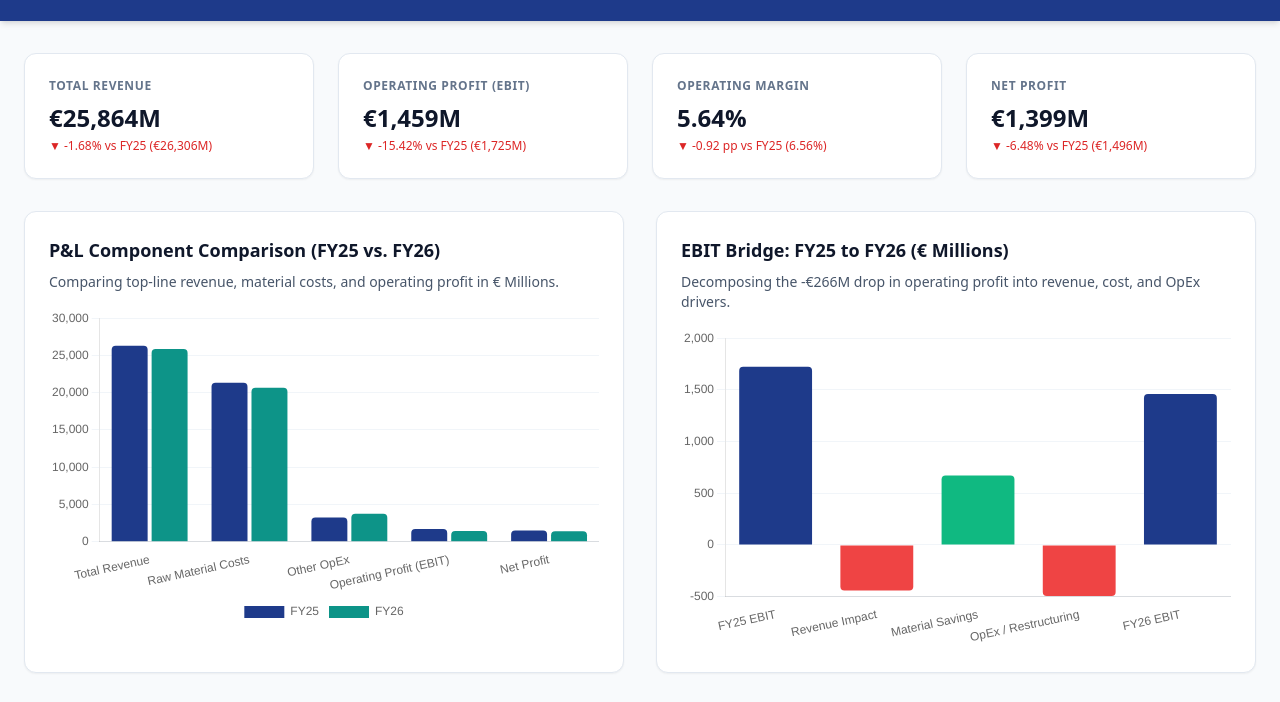
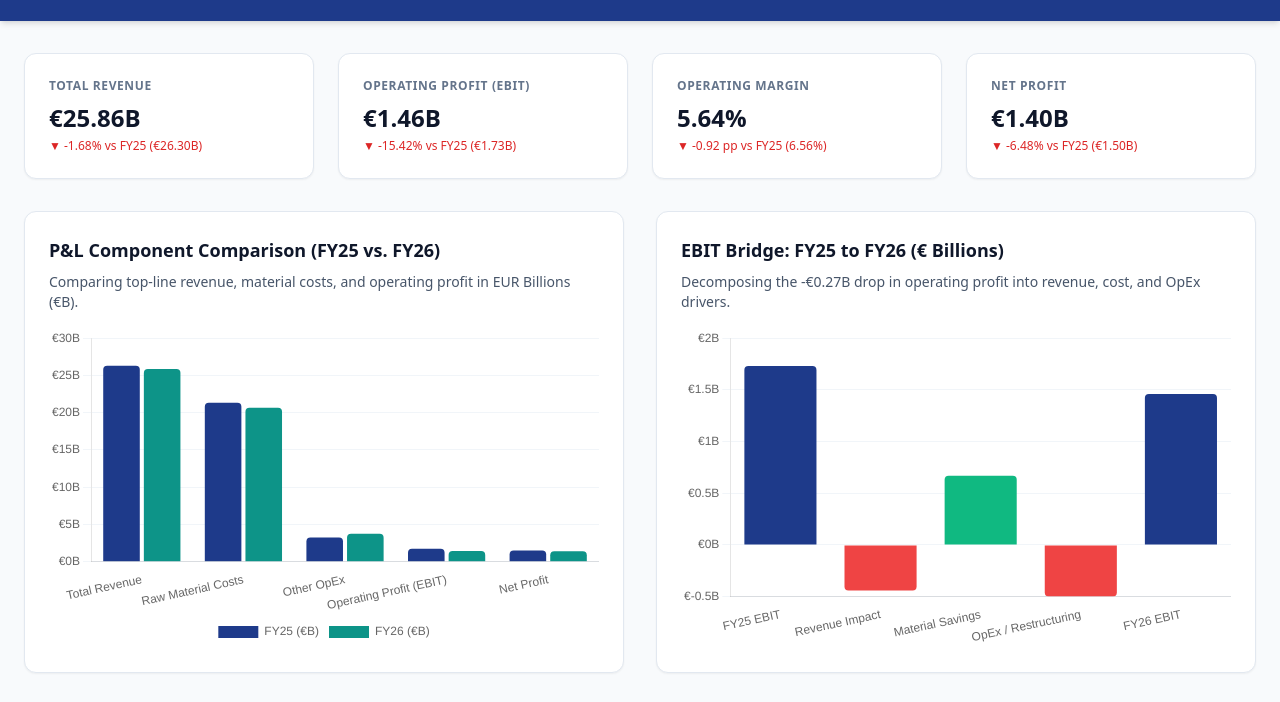
Before and after one commit to j-web-png/ikea-financial-dashboard-, a website: page index.html in a window 1280 px wide. Shown: the part 87-789 px from the top of the page. Drawn offline with nearby package versions, Linux system fonts and the light colour scheme.

Commit message:
Update index.html

```diff
--- a/index.html
+++ b/index.html
@@ -15,7 +15,7 @@
         <div class="max-w-7xl mx-auto px-6 py-6 flex flex-col md:flex-row justify-between items-start md:items-center">
             <div>
                 <h1 class="text-2xl md:text-3xl font-bold">Inter IKEA Group Financial Dashboard</h1>
-                <p class="text-blue-200 text-sm mt-1">Operating Income Compression Analysis: FY25 vs. FY26</p>
+                <p class="text-blue-200 text-sm mt-1">Operating Income Compression Analysis: FY25 vs. FY26 (in EUR Billions)</p>
             </div>
             <div class="mt-4 md:mt-0 bg-blue-800 px-4 py-2 rounded-lg text-sm border border-blue-700">
                 <span class="font-semibold">Sample Size (N):</span> 2 Consolidated Fiscal Years | <span class="font-semibold">Source:</span> FY26 Annual Report
@@ -29,13 +29,13 @@
         <section class="grid grid-cols-1 md:grid-cols-4 gap-6">
             <div class="bg-white p-6 rounded-xl shadow-sm border border-slate-200">
                 <p class="text-xs uppercase tracking-wider text-slate-500 font-semibold">Total Revenue</p>
-                <p class="text-2xl font-bold text-slate-900 mt-2">€25,864M</p>
-                <p class="text-xs text-red-600 mt-1 font-medium">▼ -1.68% vs FY25 (€26,306M)</p>
+                <p class="text-2xl font-bold text-slate-900 mt-2">€25.86B</p>
+                <p class="text-xs text-red-600 mt-1 font-medium">▼ -1.68% vs FY25 (€26.30B)</p>
             </div>
             <div class="bg-white p-6 rounded-xl shadow-sm border border-slate-200">
                 <p class="text-xs uppercase tracking-wider text-slate-500 font-semibold">Operating Profit (EBIT)</p>
-                <p class="text-2xl font-bold text-slate-900 mt-2">€1,459M</p>
-                <p class="text-xs text-red-600 mt-1 font-medium">▼ -15.42% vs FY25 (€1,725M)</p>
+                <p class="text-2xl font-bold text-slate-900 mt-2">€1.46B</p>
+                <p class="text-xs text-red-600 mt-1 font-medium">▼ -15.42% vs FY25 (€1.73B)</p>
             </div>
             <div class="bg-white p-6 rounded-xl shadow-sm border border-slate-200">
                 <p class="text-xs uppercase tracking-wider text-slate-500 font-semibold">Operating Margin</p>
@@ -44,8 +44,8 @@
             </div>
             <div class="bg-white p-6 rounded-xl shadow-sm border border-slate-200">
                 <p class="text-xs uppercase tracking-wider text-slate-500 font-semibold">Net Profit</p>
-                <p class="text-2xl font-bold text-slate-900 mt-2">€1,399M</p>
-                <p class="text-xs text-red-600 mt-1 font-medium">▼ -6.48% vs FY25 (€1,496M)</p>
+                <p class="text-2xl font-bold text-slate-900 mt-2">€1.40B</p>
+                <p class="text-xs text-red-600 mt-1 font-medium">▼ -6.48% vs FY25 (€1.50B)</p>
             </div>
         </section>
 
@@ -54,7 +54,7 @@
             <!-- Chart 1: P&L Comparison -->
             <div class="bg-white p-6 rounded-xl shadow-sm border border-slate-200">
                 <h3 class="text-lg font-bold text-slate-900 mb-2">P&L Component Comparison (FY25 vs. FY26)</h3>
-                <p class="text-sm text-slate-600 mb-4">Comparing top-line revenue, material costs, and operating profit in € Millions.</p>
+                <p class="text-sm text-slate-600 mb-4">Comparing top-line revenue, material costs, and operating profit in EUR Billions (€B).</p>
                 <div class="relative h-80">
                     <canvas id="plComparisonChart"></canvas>
                 </div>
@@ -62,8 +62,8 @@
 
             <!-- Chart 2: EBIT Waterfall / Variance Bridge -->
             <div class="bg-white p-6 rounded-xl shadow-sm border border-slate-200">
-                <h3 class="text-lg font-bold text-slate-900 mb-2">EBIT Bridge: FY25 to FY26 (€ Millions)</h3>
-                <p class="text-sm text-slate-600 mb-4">Decomposing the -€266M drop in operating profit into revenue, cost, and OpEx drivers.</p>
+                <h3 class="text-lg font-bold text-slate-900 mb-2">EBIT Bridge: FY25 to FY26 (€ Billions)</h3>
+                <p class="text-sm text-slate-600 mb-4">Decomposing the -€0.27B drop in operating profit into revenue, cost, and OpEx drivers.</p>
                 <div class="relative h-80">
                     <canvas id="ebitWaterfallChart"></canvas>
                 </div>
@@ -77,10 +77,10 @@
                 <h3 class="text-lg font-bold text-slate-900 mb-4">Analysis, Patterns & Limitations</h3>
                 <div class="space-y-4 text-sm text-slate-700 leading-relaxed">
                     <p>
-                        <strong class="text-slate-900">Operating Leverage Squeeze:</strong> While top-line revenue contracted by only <strong>-1.68%</strong> (€442M), operating profit dropped by <strong>-15.42%</strong> (€266M). This amplified impact occurs because Inter IKEA held wholesale prices stable or reduced them to support consumer affordability, while structural operating expenses (wage inflation, energy, digital investments, and restructuring) expanded.
+                        <strong class="text-slate-900">Operating Leverage Squeeze:</strong> While top-line revenue contracted by only <strong>-1.68%</strong> (€0.44B), operating profit dropped by <strong>-15.42%</strong> (€0.27B). This amplified impact occurs because Inter IKEA held wholesale prices stable or reduced them to support consumer affordability, while structural operating expenses (wage inflation, energy, digital investments, and restructuring) expanded.
                     </p>
                     <p>
-                        <strong class="text-slate-900">Net Profit Cushioning:</strong> Net profit fell by only <strong>-6.48%</strong> (€1,399M vs. €1,496M) due to higher net financial income supported by currency derivative gains, cushioning the operating compression.
+                        <strong class="text-slate-900">Net Profit Cushioning:</strong> Net profit fell by only <strong>-6.48%</strong> (€1.40B vs. €1.50B) due to higher net financial income supported by currency derivative gains, cushioning the operating compression.
                     </p>
                     <p>
                         <strong class="text-slate-900">Project Limitations:</strong> Restricted to $N=2$ complete annual reports, limiting visibility into intra-year seasonal volatility. Furthermore, Inter IKEA Group's wholesale figures are decoupled from Ingka Group's retail store margins.
@@ -117,14 +117,14 @@
     <!-- Footer -->
     <footer class="bg-slate-900 text-slate-400 py-6 mt-12 border-t border-slate-800">
         <div class="max-w-7xl mx-auto px-6 text-center text-xs">
-            <p>Data Source: Inter IKEA Holding B.V. Annual Report FY26. Figures reported in EUR Millions. Entity excludes Ingka Group retail operations.</p>
+            <p>Data Source: Inter IKEA Holding B.V. Annual Report FY26. Figures reported in EUR Billions (€B). Entity excludes Ingka Group retail operations.</p>
         </div>
     </footer>
 
     <!-- Load Dataset and Initialize Charts -->
     <script src="data.js"></script>
     <script>
-        // P&L Comparison Bar Chart using external data.js source
+        // P&L Comparison Bar Chart using external data.js source in Billions
         const ctxPL = document.getElementById('plComparisonChart').getContext('2d');
         new Chart(ctxPL, {
             type: 'bar',
@@ -132,14 +132,14 @@
                 labels: ['Total Revenue', 'Raw Material Costs', 'Other OpEx', 'Operating Profit (EBIT)', 'Net Profit'],
                 datasets: [
                     {
-                        label: 'FY25',
-                        data: [26306, 21328, 3253, 1725, 1496],
+                        label: 'FY25 (€B)',
+                        data: [26.30, 21.33, 3.25, 1.73, 1.50],
                         backgroundColor: '#1E3A8A',
                         borderRadius: 4
                     },
                     {
-                        label: 'FY26',
-                        data: [25864, 20657, 3748, 1459, 1399],
+                        label: 'FY26 (€B)',
+                        data: [25.86, 20.66, 3.75, 1.46, 1.40],
                         backgroundColor: '#0D9488',
                         borderRadius: 4
                     }
@@ -149,24 +149,39 @@
                 responsive: true,
                 maintainAspectRatio: false,
                 plugins: {
-                    legend: { position: 'bottom' }
+                    legend: { position: 'bottom' },
+                    tooltip: {
+                        callbacks: {
+                            label: function(context) {
+                                return context.dataset.label + ': €' + context.raw.toFixed(2) + ' Billion';
+                            }
+                        }
+                    }
                 },
                 scales: {
-                    y: { beginAtZero: true, grid: { color: '#F1F5F9' } },
+                    y: {
+                        beginAtZero: true,
+                        grid: { color: '#F1F5F9' },
+                        ticks: {
+                            callback: function(value) {
+                                return '€' + value + 'B';
+                            }
+                        }
+                    },
                     x: { grid: { display: false } }
                 }
             }
         });
 
-        // EBIT Bridge / Waterfall Chart
+        // EBIT Bridge / Waterfall Chart in Billions
         const ctxBridge = document.getElementById('ebitWaterfallChart').getContext('2d');
         new Chart(ctxBridge, {
             type: 'bar',
             data: {
                 labels: ['FY25 EBIT', 'Revenue Impact', 'Material Savings', 'OpEx / Restructuring', 'FY26 EBIT'],
                 datasets: [{
-                    label: 'EUR Millions',
-                    data: [1725, -442, 671, -495, 1459],
+                    label: 'EUR Billions',
+                    data: [1.73, -0.44, 0.67, -0.50, 1.46],
                     backgroundColor: [
                         '#1E3A8A',
                         '#EF4444',
@@ -181,10 +196,26 @@
                 responsive: true,
                 maintainAspectRatio: false,
                 plugins: {
-                    legend: { display: false }
+                    legend: { display: false },
+                    tooltip: {
+                        callbacks: {
+                            label: function(context) {
+                                let val = context.raw;
+                                let sign = val > 0 ? '+' : '';
+                                return 'Impact: ' + sign + val.toFixed(2) + ' Billion';
+                            }
+                        }
+                    }
                 },
                 scales: {
-                    y: { grid: { color: '#F1F5F9' } },
+                    y: {
+                        grid: { color: '#F1F5F9' },
+                        ticks: {
+                            callback: function(value) {
+                                return '€' + value + 'B';
+                            }
+                        }
+                    },
                     x: { grid: { display: false } }
                 }
             }
```
